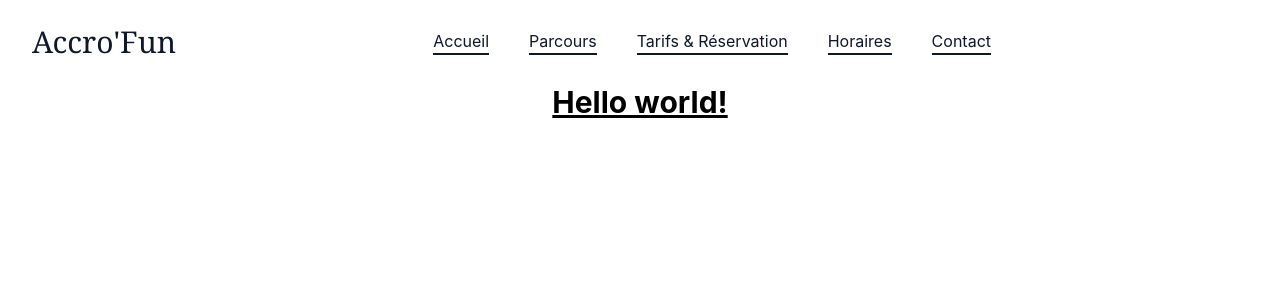
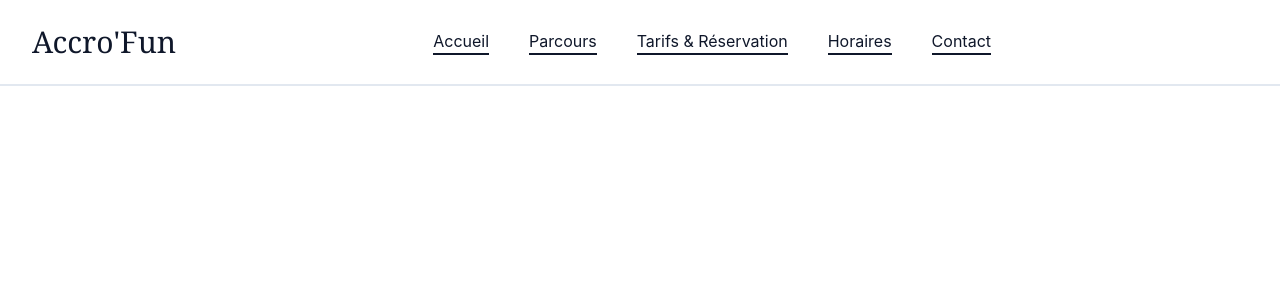
Before and after one commit to HM22-code/Static-web-page-showcase, a React (Create React App) app: page / in a window 1280 px wide. Shown: the top 300 px of the page. Built offline with nearby package versions, Linux system fonts and the light colour scheme.

Commit message:
Update NavBar styles

```diff
--- a/src/App.jsx
+++ b/src/App.jsx
@@ -5,7 +5,6 @@ function App() {
 	return (
 		<div className="App">
 			<NavBar></NavBar>
-			<h1 className="text-3xl font-bold underline">Hello world!</h1>
 		</div>
 	);
 }
--- a/src/components/navbar/NavBar.jsx
+++ b/src/components/navbar/NavBar.jsx
@@ -2,7 +2,7 @@ import React from "react";
 
 function NavBar() {
 	return (
-		<header className="bg-white dark:bg-slate-800">
+		<header className="bg-white dark:bg-slate-800 border-b-2 border-slate-200">
 			<nav className="mx-auto flex max-w-7xl items-center justify-between p-6 lg:px-8">
 				<h1 className="text-slate-900 dark:text-white font-serif text-3xl">
 					Accro'Fun
```
